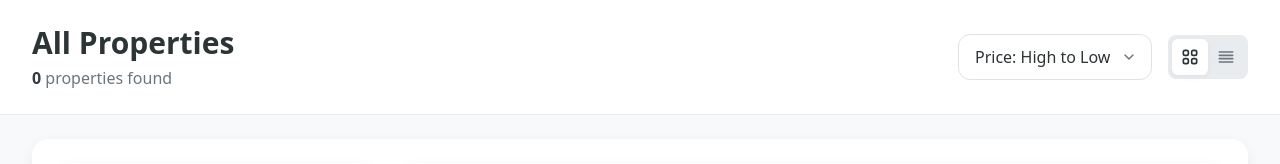
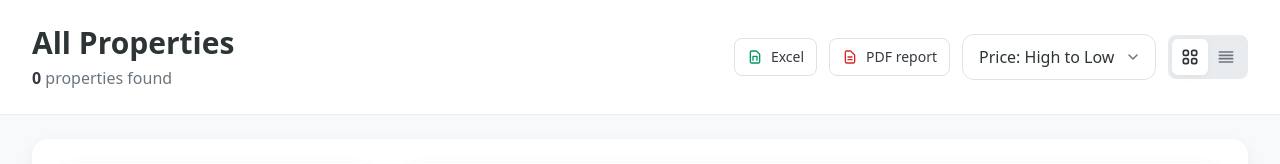
Before and after one commit to pgil256/home_finder, a Django app: page /scraper/dashboard/ in a window 1280 px wide. Shown: the part 73-237 px from the top of the page. Run offline with Django 5.2, Linux system fonts and the light colour scheme; data that the repository does not hold is empty; style sheets or scripts are compiled from the project's sources.

Commit message:
Add Excel + PDF download buttons to dashboard header
Both routes existed and returned filtered data, but had no UI link
anywhere — invisible feature. Putting them next to the sort/view
controls so they're always one click away. Both URLs preserve the
current filter querystring so the export reflects exactly what the
user is browsing.

Also drop the orphan divider + HTML comment left in search.html
where the bedroom/bathroom filter section used to be (the comment
showed up in view-source).

```diff
--- a/templates/WebScraper/dashboard.html
+++ b/templates/WebScraper/dashboard.html
@@ -30,7 +30,25 @@
             </div>
 
             <!-- View Controls -->
-            <div class="flex items-center gap-4">
+            <div class="flex items-center gap-3 flex-wrap">
+                <!-- Download Buttons (preserve current filters) -->
+                <a href="{% url 'download-excel' %}{% if request.GET.urlencode %}?{{ request.GET.urlencode }}{% endif %}"
+                   class="inline-flex items-center gap-2 px-3 py-2 rounded-lg border border-charcoal-200 bg-white hover:bg-charcoal-50 text-sm font-medium text-charcoal-700 transition-colors"
+                   title="Download spreadsheet of these properties (up to 5,000 rows)">
+                    <svg class="w-4 h-4 text-emerald-600" fill="none" viewBox="0 0 24 24" stroke="currentColor" stroke-width="2">
+                        <path stroke-linecap="round" stroke-linejoin="round" d="M9 17v-6h6v6m2 4H7a2 2 0 01-2-2V5a2 2 0 012-2h7l5 5v11a2 2 0 01-2 2z"/>
+                    </svg>
+                    Excel
+                </a>
+                <a href="{% url 'download-pdf' %}{% if request.GET.urlencode %}?{{ request.GET.urlencode }}{% endif %}"
+                   class="inline-flex items-center gap-2 px-3 py-2 rounded-lg border border-charcoal-200 bg-white hover:bg-charcoal-50 text-sm font-medium text-charcoal-700 transition-colors"
+                   title="Download PDF report with property listings and market analysis charts (top 200 by value)">
+                    <svg class="w-4 h-4 text-red-600" fill="none" viewBox="0 0 24 24" stroke="currentColor" stroke-width="2">
+                        <path stroke-linecap="round" stroke-linejoin="round" d="M9 12h6m-6 4h6m2 5H7a2 2 0 01-2-2V5a2 2 0 012-2h5.586a1 1 0 01.707.293l5.414 5.414a1 1 0 01.293.707V19a2 2 0 01-2 2z"/>
+                    </svg>
+                    PDF report
+                </a>
+
                 <!-- Sort Dropdown -->
                 <div class="relative">
                     <label for="sort-select" class="sr-only">Sort by</label>
--- a/templates/WebScraper/search.html
+++ b/templates/WebScraper/search.html
@@ -174,11 +174,6 @@
                 </div>
             </div>
 
-            <div class="divider"></div>
-
-            <!-- Bedrooms / bathrooms intentionally omitted: PCPAO bulk data
-                 doesn't expose these fields, and the live property pages
-                 don't either. Showing the filter would always return zero. -->
 
 
             <!-- Additional Filters (Collapsible) -->
```
